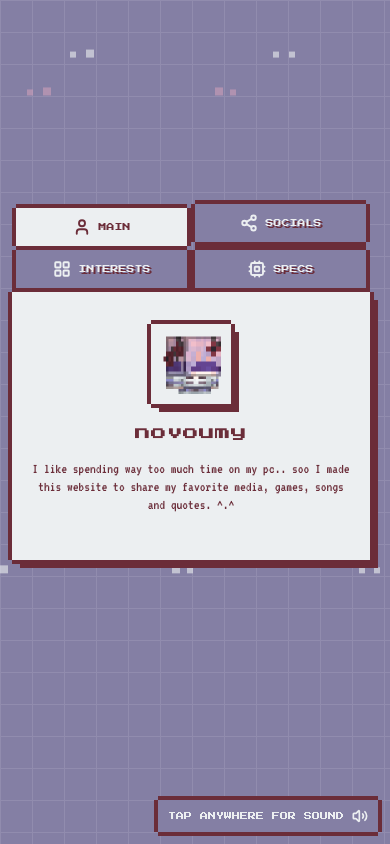
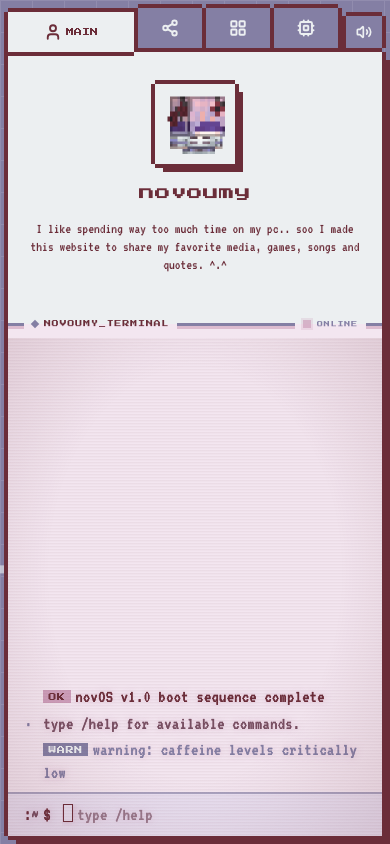
Before and after one commit to novoumy/novoumy.github.io, a React (Vite) app: page / in a window 390 px wide. Built offline with nearby package versions, Linux system fonts and the light colour scheme.

Commit message:
gpt shitty sequel

```diff
--- a/public/404.html
+++ b/public/404.html
@@ -24,7 +24,7 @@
         margin: 0;
         display: grid;
         place-items: center;
-        padding: 24px 18px;
+        padding: 24px 16px;
         color: var(--wine);
         background-color: var(--lavender);
         background-image:
@@ -33,68 +33,97 @@
         background-size: 32px 32px;
         font-family: 'VT323', monospace;
       }
-      .menu-frame {
-        width: min(100%, 560px);
-        padding: 7px;
+      .error-window {
+        position: relative;
+        width: min(100%, 680px);
+        padding: 8px;
         background: var(--paper);
         border: 4px solid var(--wine);
-        box-shadow: 6px 6px 0 var(--wine);
+        box-shadow: 7px 7px 0 var(--wine);
       }
-      .menu-lines {
+      .error-screen {
+        position: relative;
         display: flex;
-        min-height: 230px;
+        min-height: 340px;
         flex-direction: column;
         align-items: center;
         justify-content: center;
-        gap: 34px;
-        padding: 38px 18px;
-        border-top: 2px solid var(--rose);
-        border-bottom: 2px solid var(--rose);
+        gap: 36px;
+        overflow: hidden;
+        padding: 48px 18px;
+        border-top: 3px solid var(--rose);
+        border-bottom: 3px solid var(--rose);
         text-align: center;
+        isolation: isolate;
+      }
+      .error-screen::before {
+        position: absolute;
+        z-index: -1;
+        inset: 0;
+        background: repeating-linear-gradient(to bottom, rgba(107,45,57,.035) 0 1px, transparent 1px 4px);
+        content: '';
       }
       h1 {
+        display: flex;
+        flex-direction: column;
+        align-items: center;
+        gap: 20px;
         margin: 0;
-        font: clamp(14px, 4.5vw, 19px)/1.7 'Press Start 2P', monospace;
         color: var(--wine);
       }
-      button {
+      .error-code {
+        display: block;
+        font: clamp(58px, 15vw, 112px)/1 'Press Start 2P', monospace;
+        letter-spacing: -0.08em;
+        padding-right: .08em;
+        text-shadow: 5px 5px 0 var(--rose), 10px 10px 0 rgba(107,45,57,.16);
+      }
+      .error-label {
+        display: block;
+        font: clamp(11px, 2.5vw, 16px)/1.5 'Press Start 2P', monospace;
+        letter-spacing: .08em;
+      }
+      .go-home {
         display: inline-flex;
-        min-height: 48px;
+        min-height: 50px;
         align-items: center;
         justify-content: center;
-        padding: 12px 22px;
-        border: 2px solid var(--wine);
+        padding: 14px 24px;
+        border: 3px solid var(--wine);
         background: var(--wine);
-        box-shadow: 4px 4px 0 var(--wine);
+        box-shadow: 5px 5px 0 var(--rose), 8px 8px 0 var(--wine);
         color: var(--paper);
         font: 9px/1.5 'Press Start 2P', monospace;
-        cursor: pointer;
+        text-decoration: none;
         transition: transform 100ms steps(2), box-shadow 100ms steps(2), background 100ms steps(2), color 100ms steps(2);
       }
-      button:hover, button:focus-visible {
+      .go-home:hover, .go-home:focus-visible {
         outline: 2px dashed var(--wine);
-        outline-offset: 4px;
+        outline-offset: 5px;
         background: var(--rose);
         color: var(--wine);
       }
-      button:active { transform: translate(4px, 4px); box-shadow: none; }
+      .go-home:active {
+        transform: translate(5px, 5px);
+        box-shadow: none;
+      }
       @media (max-width: 420px) {
-        .menu-lines { min-height: 205px; gap: 28px; }
+        .error-screen { min-height: 290px; gap: 30px; padding-inline: 10px; }
+        .error-code { font-size: clamp(52px, 16vw, 68px); }
+        .error-label { font-size: 10px; }
+        .go-home { font-size: 8px; }
       }
     </style>
   </head>
   <body>
-    <main class="menu-frame">
-      <section class="menu-lines" aria-labelledby="error-title">
-        <h1 id="error-title">404 Not Found</h1>
-        <button type="button" id="go-back">Go Back</button>
+    <main class="error-window">
+      <section class="error-screen" aria-labelledby="error-title">
+        <h1 id="error-title" aria-label="404 Not Found">
+          <span class="error-code" aria-hidden="true">404</span>
+          <span class="error-label">NOT FOUND</span>
+        </h1>
+        <a class="go-home" href="https://novomi.com/">GO BACK</a>
       </section>
     </main>
-    <script>
-      document.getElementById('go-back').addEventListener('click', function () {
-        if (window.history.length > 1) window.history.back();
-        else window.location.assign('/#main');
-      });
-    </script>
   </body>
 </html>
--- a/src/App.tsx
+++ b/src/App.tsx
@@ -132,7 +132,9 @@ export default function App() {
       <main
         className={[
           'relative z-10 flex h-full',
-          staged ? 'items-center justify-center' : 'p-3 max-[859px]:items-center max-[859px]:px-3 max-[859px]:py-6 max-[859px]:[@media(max-height:620px)]:py-3',
+          staged
+            ? 'items-center justify-center'
+            : 'p-3 max-[859px]:flex-col max-[859px]:items-center max-[859px]:justify-start max-[859px]:px-2 max-[859px]:py-2',
         ].join(' ')}
       >
         {/* Big screens: fixed 800px window scaled up. Phones/small windows: window fills the screen. */}
@@ -140,15 +142,15 @@ export default function App() {
           className={
             staged
               ? 'w-[800px] shrink-0 pb-2 pr-2'
-              : 'mx-auto flex h-full min-h-0 w-full max-w-4xl flex-col pb-2 pr-2 max-[859px]:max-h-[46rem] max-[768px]:h-auto max-[859px]:pb-20'
+              : 'mx-auto flex h-full min-h-0 w-full max-w-4xl flex-col pb-2 pr-2 max-[859px]:max-h-none max-[859px]:pb-0 max-[859px]:pr-0'
           }
           style={staged ? { zoom: scale } : undefined}
           data-folder-open={folderOpen}
           data-crt-stage
         >
-          <div className="flex items-end justify-between gap-2">
+          <div className="relative z-30 flex w-full min-w-0 items-end justify-between gap-2 overflow-visible">
             <PixelTabBar tabs={enabledTabs} activeId={activeId} onSelect={selectTab} />
-            <SoundToggle className="hidden min-[860px]:flex" />
+            <SoundToggle className="flex shrink-0" />
           </div>
           <section
             data-compact={activeId === 'main'}
@@ -167,7 +169,7 @@ export default function App() {
                 }}
                 role="tabpanel"
                 hidden={id !== activeId}
-                className="pixel-scroll mobile-scroll-safe min-h-0 min-w-0 flex-1 overflow-y-auto overflow-x-hidden p-5 max-sm:p-4 sm:p-8"
+                className="pixel-scroll min-h-0 min-w-0 flex-1 overflow-y-auto overflow-x-hidden p-5 max-sm:p-4 sm:p-8"
               >
                 {/* Main needs a full-height flex box; other panels stay in normal flow so their
                     content expands naturally and the panel itself scrolls. */}
@@ -184,13 +186,6 @@ export default function App() {
             ))}
           </section>
         </div>
-        {!staged && (
-          <div className="pointer-events-none fixed inset-x-0 bottom-0 z-40 flex justify-end p-3 pb-[max(0.75rem,env(safe-area-inset-bottom))] min-[860px]:hidden">
-            <div className="pointer-events-auto">
-              <SoundToggle />
-            </div>
-          </div>
-        )}
         {crt && <div className="crt-overlay" aria-hidden="true" />}
       </main>
     </div>
--- a/src/components/PixelTabBar.tsx
+++ b/src/components/PixelTabBar.tsx
@@ -8,7 +8,7 @@ interface PixelTabBarProps {
   onSelect: (id: TabId) => void;
 }
 
-// Narrow phones use a tidy 2x2 grid; wider screens keep all four labeled tabs in one row.
+// Phones keep all four tabs in one row: the active tab shows its title, the others stay icon-only.
 export default function PixelTabBar({ tabs, activeId, onSelect }: PixelTabBarProps) {
   // A pixel shockwave is triggered only when navigating to a different tab.
   const [burst, setBurst] = useState<{ id: TabId; n: number } | null>(null);
@@ -16,7 +16,7 @@ export default function PixelTabBar({ tabs, activeId, onSelect }: PixelTabBarPro
     <div
       role="tablist"
       aria-label="Main navigation"
-      className="relative z-10 grid w-full min-w-0 grid-cols-2 items-stretch gap-2 px-1 min-[641px]:flex min-[641px]:items-end min-[641px]:gap-2 min-[641px]:flex-1 min-[860px]:w-auto min-[860px]:flex-none min-[860px]:gap-1 min-[860px]:pl-1 min-[860px]:pr-0"
+      className="relative z-10 flex w-full min-w-0 flex-1 items-stretch gap-1 overflow-visible min-[860px]:w-auto min-[860px]:flex-none min-[860px]:items-end min-[860px]:gap-1 min-[860px]:pl-1 min-[860px]:pr-0"
     >
       {tabs.map((tab) => {
         const Icon = TAB_ICONS[tab.icon];
@@ -40,16 +40,16 @@ export default function PixelTabBar({ tabs, activeId, onSelect }: PixelTabBarPro
               onSelect(tab.id);
             }}
             className={[
-              'pixel-tile relative flex w-full min-w-0 items-center justify-center gap-2 px-2 py-2.5 font-pixel text-[8px] uppercase leading-tight min-[420px]:text-[9px]',
-              'min-[641px]:w-auto min-[641px]:flex-none min-[641px]:px-2 min-[641px]:text-[10px] min-[860px]:px-3 min-[860px]:py-2 min-[860px]:text-[11px]',
+              'pixel-tile relative flex min-h-10 min-w-0 items-center justify-center gap-1 px-1.5 py-2 font-pixel text-[7px] uppercase leading-tight whitespace-nowrap min-[380px]:text-[8px]',
+              'min-[860px]:min-h-0 min-[860px]:w-auto min-[860px]:flex-none min-[860px]:gap-2 min-[860px]:px-3 min-[860px]:py-2 min-[860px]:text-[11px]',
               active
-                ? 'tab-pop translate-y-1 bg-cool-white text-wine'
-                : 'bg-lavender text-cool-white hover:bg-rose hover:text-wine [text-shadow:2px_2px_0_var(--wine)] hover:[text-shadow:none]',
+                ? 'flex-[2.2] tab-pop translate-y-1 bg-cool-white text-wine'
+                : 'flex-1 bg-lavender text-cool-white hover:bg-rose hover:text-wine [text-shadow:2px_2px_0_var(--wine)] hover:[text-shadow:none]',
             ].join(' ')}
           >
             {burst?.id === tab.id && <span key={burst.n} className="tab-burst" aria-hidden="true" />}
             <Icon size={18} strokeWidth={2.5} aria-hidden="true" className={['shrink-0', burst?.id === tab.id ? 'tab-icon-spin' : ''].join(' ')} key={burst?.id === tab.id ? `i${burst.n}` : 'i'} />
-            <span className="inline">{tab.label}</span>
+            <span className={active ? 'inline min-w-0 overflow-hidden text-ellipsis' : 'hidden min-[860px]:inline'}>{tab.label}</span>
           </button>
         );
       })}
--- a/src/components/SoundToggle.tsx
+++ b/src/components/SoundToggle.tsx
@@ -120,7 +120,7 @@ export default function SoundToggle({ className = '' }: { className?: string })
         onClick={onButtonClick}
         className="pixel-tile pixel-tile-interactive flex shrink-0 items-center justify-center gap-2 bg-lavender px-2.5 py-2 text-cool-white hover:bg-rose hover:text-wine min-[860px]:px-3"
       >
-        {showHint && <span className="blink-arrow font-pixel text-[8px] uppercase leading-none">Tap anywhere for sound</span>}
+        {showHint && <span className="blink-arrow hidden font-pixel text-[8px] uppercase leading-none min-[860px]:inline">Tap anywhere for sound</span>}
         <Icon size={16} strokeWidth={2.5} aria-hidden="true" />
       </button>
     </div>
--- a/src/index.css
+++ b/src/index.css
@@ -874,28 +874,15 @@
 
 
 /* ---------------------------------------------------------------------------------------------
-   Phones only (max-width: 768px): the main window is a compact 4:3 card on #main and grows
-   (from its centre, because the window is vertically centred) into the tall window on the other
-   tabs. Desktop / stage mode never matches this media query.
+   Phones and compact windows: keep the window anchored below the single-row tab / audio bar.
+   The Main terminal remains in the window instead of being pushed below a short 4:3 card.
    --------------------------------------------------------------------------------------------- */
 @media (max-width: 768px) {
   section.win-section {
-    flex: none;
-    container-type: inline-size; /* lets the #main page size itself in cqw */
-    /* tall: viewport minus page padding (3rem) and the tab row + gaps (~3.1rem), capped */
-    height: min(calc(100dvh - 6.2rem), 42.8rem);
-    transition: height 420ms cubic-bezier(0.22, 0.8, 0.2, 1);
-  }
-
-  /* compact: 4:3 of the window's width (viewport - page padding 1.5rem - shadow gutter 0.5rem) */
-  section.win-section[data-compact='true'] {
-    height: min(calc((100vw - 2rem) * 0.75), calc(100dvh - 6.2rem), 42.8rem);
-  }
-}
-
-@media (max-width: 768px) and (prefers-reduced-motion: reduce) {
-  section.win-section {
-    transition: none;
+    flex: 1 1 0%;
+    min-height: 0;
+    height: auto;
+    container-type: inline-size;
   }
 }
 
@@ -1079,22 +1066,12 @@ html[data-crt-transition='true'] .animate-overlay-in > * {
 }
 
 
-/* Mobile navigation and fixed audio-control clearance. */
-@media (max-width: 640px) {
-  /* The two-row tab grid needs one extra row of room above the main window. */
-  section.win-section {
-    height: min(calc(100dvh - 9rem), 42.8rem);
-  }
-
-  section.win-section[data-compact='true'] {
-    height: min(calc((100vw - 2rem) * 0.75), calc(100dvh - 9rem), 42.8rem);
+@media (max-width: 859px) {
+  .volume-panel {
+    top: calc(100% + 8px);
+    right: 0;
+    bottom: auto;
+    height: 46px;
+    width: min(196px, calc(100vw - 24px));
   }
 }
-
-@media (max-width: 859px) {
-  /* Allow the last row of every scrollable tab to move above the fixed bottom audio toggle. */
-  .mobile-scroll-safe {
-    padding-bottom: calc(7rem + env(safe-area-inset-bottom)) !important;
-    scroll-padding-bottom: calc(7rem + env(safe-area-inset-bottom));
-  }
-}
```
Also changed, not shown: src/components/RetroOverlay.tsx (+8 -4 lines), src/routes/__root.tsx (+11 -12 lines).
